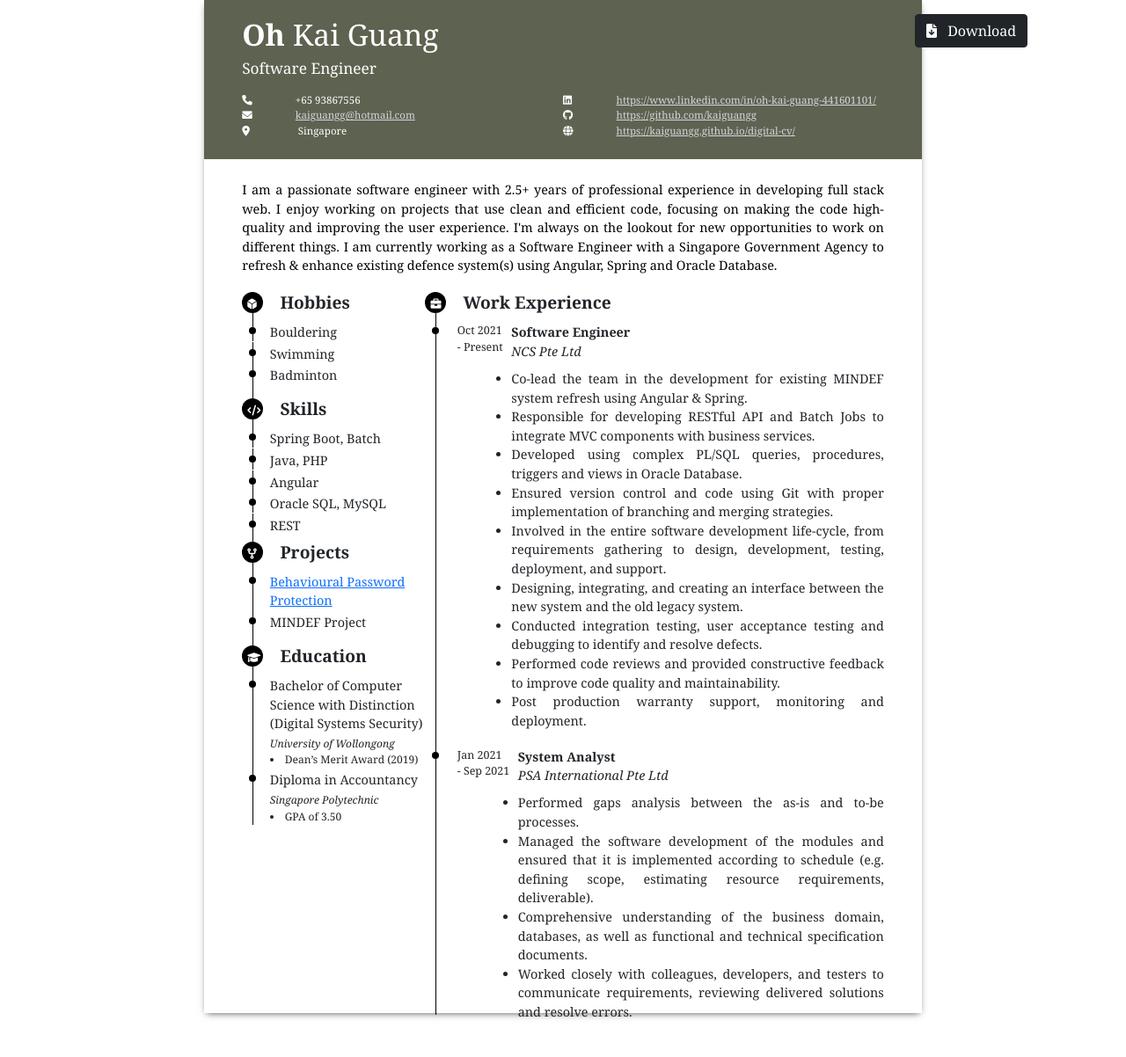
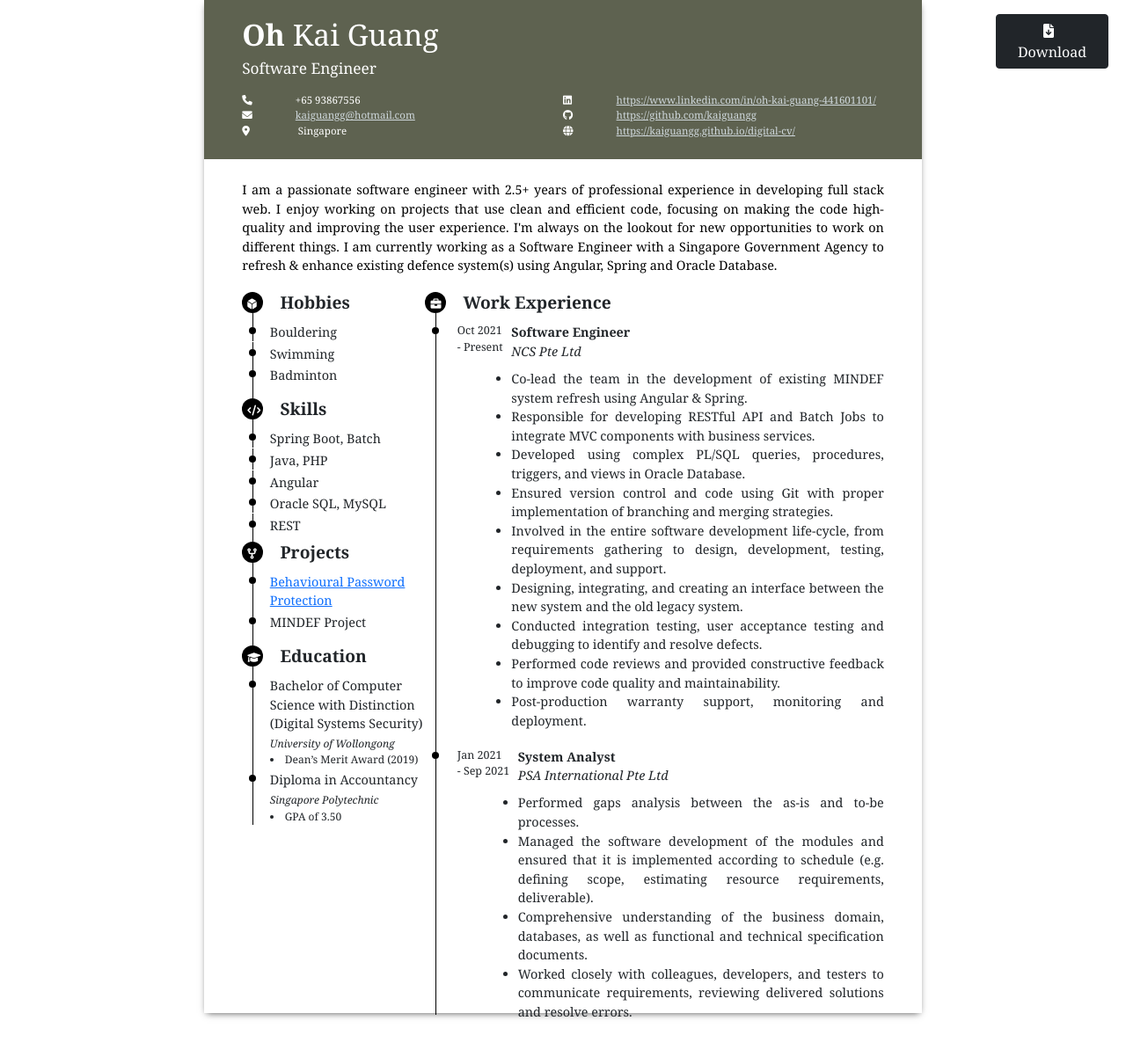
Before and after one commit to kaiguangg/digital-cv, a Jekyll site: the page resume/index.html, which Jekyll copies as it is, in a window 1280 px wide. Shown: the whole page at 88% size. Built offline with Jekyll 4.4.1, drawn with Linux system fonts in a browser that asks for light colours.

Commit message:
code update

```diff
--- a/resume/index.html
+++ b/resume/index.html
@@ -22,6 +22,11 @@
     <div class="resume-canvas">
         <div class="resume-header">
             <div class="resume-header-name"><b class="resume-header-detail-title">Oh</b> Kai Guang</div>
+            <div class="print-button">
+                <button class="btn btn-dark print-button" onclick="window.print()">
+                    <i class="fas fa-file-download fa-lgv pe-2"></i> Download
+                </button>
+            </div>
             <div class="resume-header-work-title">
                 Software Engineer
             </div>
@@ -275,13 +280,13 @@
                                 <div class="resume-timeline-content-description">
                                     <ul>
                                         <li>
-                                            Co-lead the team in the development for existing MINDEF system refresh using Angular & Spring.
+                                            Co-lead the team in the development of existing MINDEF system refresh using Angular & Spring.
                                         </li>
                                         <li>
                                             Responsible for developing RESTful API and Batch Jobs to integrate MVC components with business services.
                                         </li>
                                         <li>
-                                            Developed using complex PL/SQL queries, procedures, triggers and views in Oracle Database.
+                                            Developed using complex PL/SQL queries, procedures, triggers, and views in Oracle Database.
                                         </li>
                                         <li>
                                             Ensured version control and code using Git with proper implementation of branching and merging strategies.
@@ -299,7 +304,7 @@
                                             Performed code reviews and provided constructive feedback to improve code quality and maintainability.
                                         </li>
                                         <li>
-                                            Post production warranty support, monitoring and deployment.
+                                            Post-production warranty support, monitoring and deployment.
                                         </li>
                                     </ul>
                                 </div>
@@ -348,11 +353,7 @@
     </div>
 
 
-    <div class="print-button">
-        <button class="btn btn-dark print-button" onclick="window.print()">
-            <i class="fas fa-file-download fa-lgv pe-2"></i> Download
-        </button>
-    </div>
+
 </body>
 
 </html>
--- a/resume/styles.css
+++ b/resume/styles.css
@@ -54,10 +54,10 @@ body {
 }
 
 .print-button {
-    position: fixed;
+    position:fixed;
     top: 16px;
-    left: 16px;
-    margin-left: 80%;
+    right: 20px;
+    width: 8rem;
 }
 
 ul {
@@ -72,6 +72,7 @@ ul {
     height: 12in;
     background-color: rgb(250, 255, 255, green, blue);
     box-shadow: 0 3px 8px -3px rgba(0, 0, 0, 0.7);
+    align-items: center;
 }
 
 .resume-header {
```
